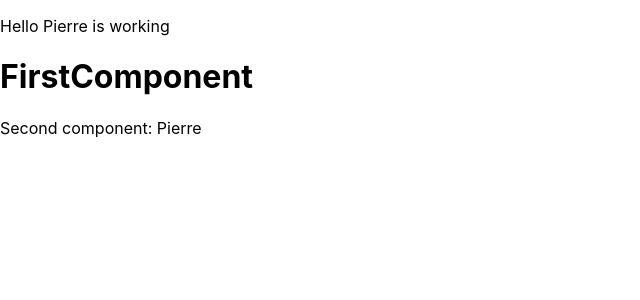
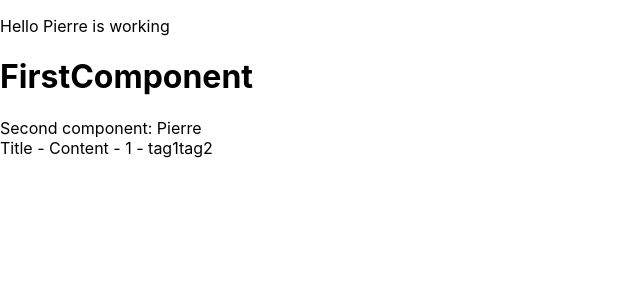
Before and after one commit to pierrecbrito/learning-typescript, a React (Create React App) app in the folder react-with-ts/: page / in a window 1280 px wide. Shown: the top 300 px of the page, without its empty margins (0-640 px from the left). Built offline with nearby package versions, Linux system fonts and the light colour scheme.

Commit message:
react: destructuring props

```diff
--- a/react-with-ts/src/App.tsx
+++ b/react-with-ts/src/App.tsx
@@ -1,6 +1,7 @@
 import React from 'react';
 import FirstComponent from './components/FirstComponent';
 import SecondComponent from './components/SecondComponent';
+import Destructuring from './components/Destructuring';
 
 function App() {
   //Variables
@@ -20,6 +21,7 @@ function App() {
         </p>
         <FirstComponent />
         <SecondComponent name={name} />
+        <Destructuring title="Title" content="Content" commentQty={1} tags={['tag1', 'tag2']} />
       </header>
     </div>
   );
--- /dev/null
+++ b/react-with-ts/src/components/Destructuring.tsx
@@ -0,0 +1,16 @@
+import React from 'react'
+
+interface Props {
+    title: string;
+    content: string;
+    commentQty: number;
+    tags: string[]
+}
+
+const Destructuring = ({title, content, commentQty, tags}: Props) => {
+  return (
+    <div>{title} - {content} - {commentQty} - {tags}</div>
+  )
+}
+
+export default Destructuring
```
